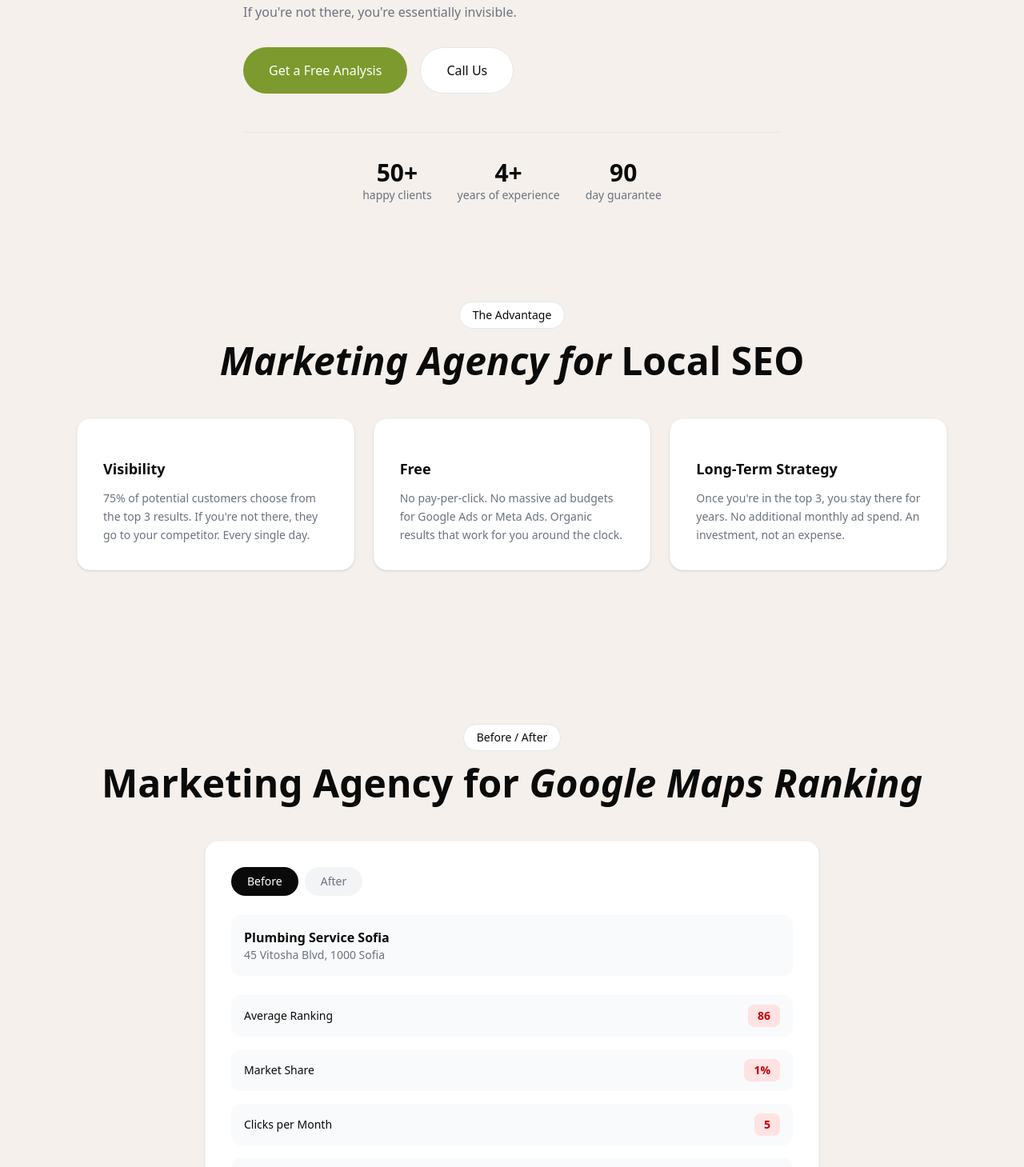
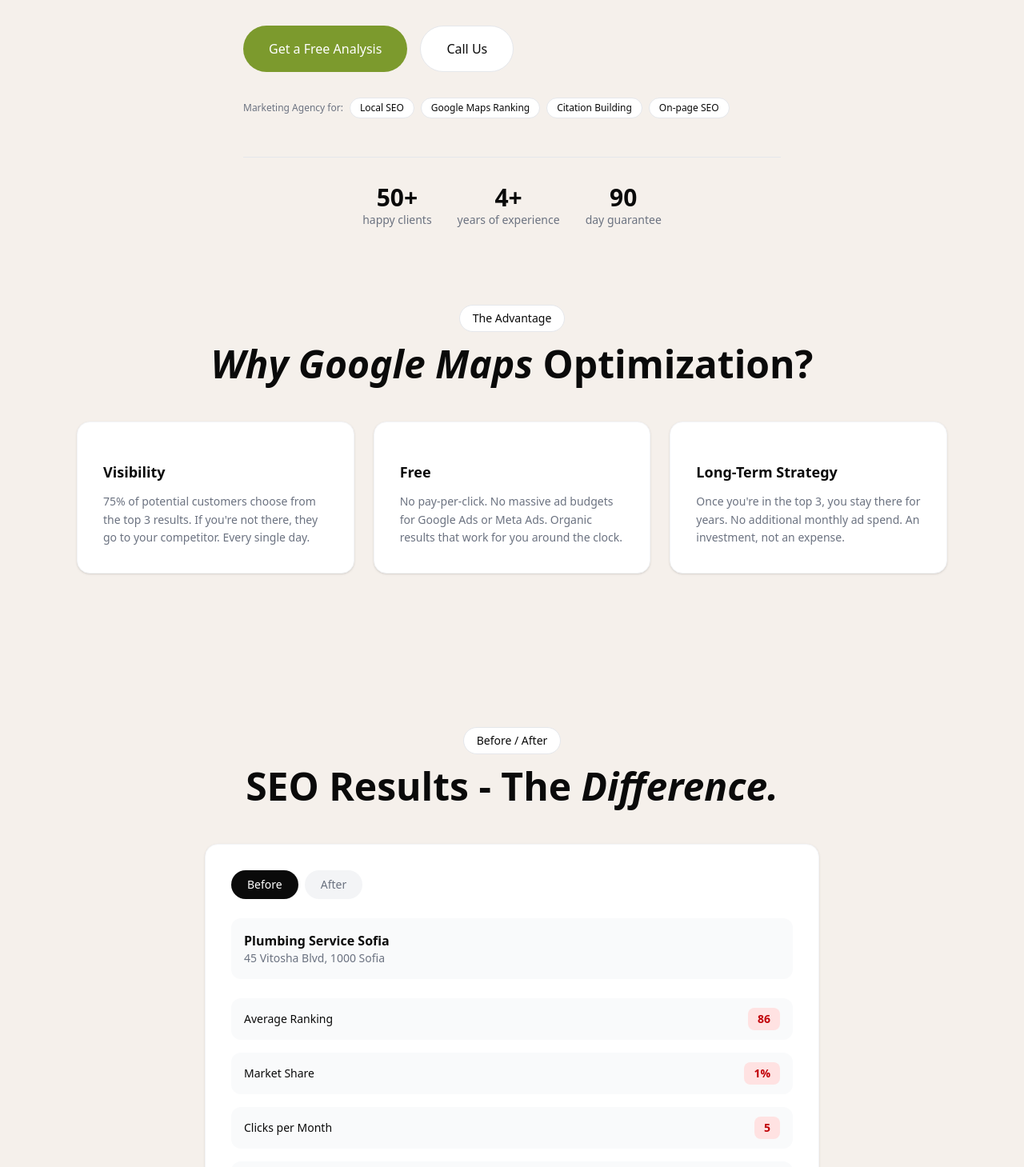
Before and after one commit to antoanp/atlasfold-landing, a Next.js app: page /en in a window 1280 px wide. Shown: the part 587-2046 px from the top of the page at 80% size. Built offline with nearby package versions, Linux system fonts and the light colour scheme; a web font is replaced by a local one.

Commit message:
Adhere to an on-page SEO technique - mention the secondary category and the  4 main services in an services chip bar in the hero section

```diff
--- a/messages/bg.json
+++ b/messages/bg.json
@@ -25,6 +25,15 @@
     "ctaPrimary": "Вземи безплатен анализ",
     "ctaSecondary": "Обади се",
     "phoneLink": "tel:0877268727",
+    "services": {
+      "label": "Маркетинг агенция за:",
+      "items": [
+        "Local SEO",
+        "Google Maps Ranking",
+        "Citation Building",
+        "On-page SEO"
+      ]
+    },
     "stats": {
       "clients": "50+",
       "clientsLabel": "доволни клиенти",
@@ -36,8 +45,8 @@
   },
   "advantage": {
     "badge": "Предимството",
-    "title": "Маркетинг агенция за",
-    "titleAccent": "Локално SEO",
+    "title": "Защо Google Maps",
+    "titleAccent": "оптимизация?",
     "cards": {
       "visibility": {
         "title": "Видимост",
@@ -55,8 +64,8 @@
   },
   "beforeAfter": {
     "badge": "Преди / След",
-    "title": "Маркетинг агенция за",
-    "titleAccent": "Google Maps Ranking",
+    "title": "SEO резултати - разликата е",
+    "titleAccent": "огромна.",
     "tabs": {
       "before": "Преди",
       "after": "След"
@@ -86,8 +95,8 @@
   },
   "process": {
     "badge": "Как работи?",
-    "title": "Маркетинг агенция за",
-    "titleAccent": "Citation Building",
+    "title": "Google Maps класиране - изключително",
+    "titleAccent": "лесно.",
     "steps": {
       "step1": {
         "number": "01",
@@ -113,8 +122,8 @@
   },
   "faq": {
     "badge": "Въпроси",
-    "title": "Маркетинг агенция за",
-    "titleAccent": "On-page SEO",
+    "title": "Локално SEO - често задавани",
+    "titleAccent": "въпроси",
     "seeAllFaq": "Виж всички въпроси",
     "items": {
       "q1": {
--- a/messages/en.json
+++ b/messages/en.json
@@ -25,6 +25,15 @@
     "ctaPrimary": "Get a Free Analysis",
     "ctaSecondary": "Call Us",
     "phoneLink": "tel:0877268727",
+    "services": {
+      "label": "Marketing Agency for:",
+      "items": [
+        "Local SEO",
+        "Google Maps Ranking",
+        "Citation Building",
+        "On-page SEO"
+      ]
+    },
     "stats": {
       "clients": "50+",
       "clientsLabel": "happy clients",
@@ -36,8 +45,8 @@
   },
   "advantage": {
     "badge": "The Advantage",
-    "title": "Marketing Agency for",
-    "titleAccent": "Local SEO",
+    "title": "Why Google Maps",
+    "titleAccent": "Optimization?",
     "cards": {
       "visibility": {
         "title": "Visibility",
@@ -55,8 +64,8 @@
   },
   "beforeAfter": {
     "badge": "Before / After",
-    "title": "Marketing Agency for",
-    "titleAccent": "Google Maps Ranking",
+    "title": "SEO Results - The",
+    "titleAccent": "Difference.",
     "tabs": {
       "before": "Before",
       "after": "After"
@@ -86,8 +95,8 @@
   },
   "process": {
     "badge": "How Does It Work?",
-    "title": "Marketing Agency for",
-    "titleAccent": "Citation Building",
+    "title": "Google Maps Ranking - it's pretty",
+    "titleAccent": "easy.",
     "steps": {
       "step1": {
         "number": "01",
@@ -113,8 +122,8 @@
   },
   "faq": {
     "badge": "FAQs",
-    "title": "Marketing Agency for",
-    "titleAccent": "On-page SEO",
+    "title": "Local SEO - Frequently Asked",
+    "titleAccent": "Questions",
     "seeAllFaq": "See all questions",
     "items": {
       "q1": {
--- a/src/components/sections/hero.tsx
+++ b/src/components/sections/hero.tsx
@@ -44,6 +44,19 @@ export function Hero({ userLocation }: HeroProps) {
             </a>
           </div>
           {/* TODO: Add a social proof loom video (Search for the chat in the claude.ai named "Website" for the exact video strategy) */}
+          <div className="mt-8 flex flex-wrap items-center gap-2">
+            <span className="font-body text-xs font-medium text-text-secondary">
+              {t("services.label")}
+            </span>
+            {(t.raw("services.items") as string[]).map((service: string) => (
+              <span
+                key={service}
+                className="inline-flex items-center rounded-full border border-gray-200 bg-white px-3 py-1 font-body text-xs font-medium text-text-primary"
+              >
+                {service}
+              </span>
+            ))}
+          </div>
         </div>
       </div>
       <div className="mt-12 flex flex-wrap justify-center gap-8 border-t border-gray-200 pt-8">
```
